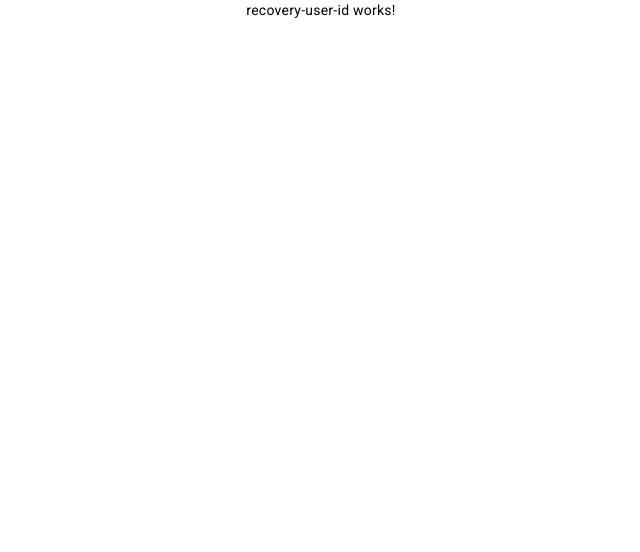
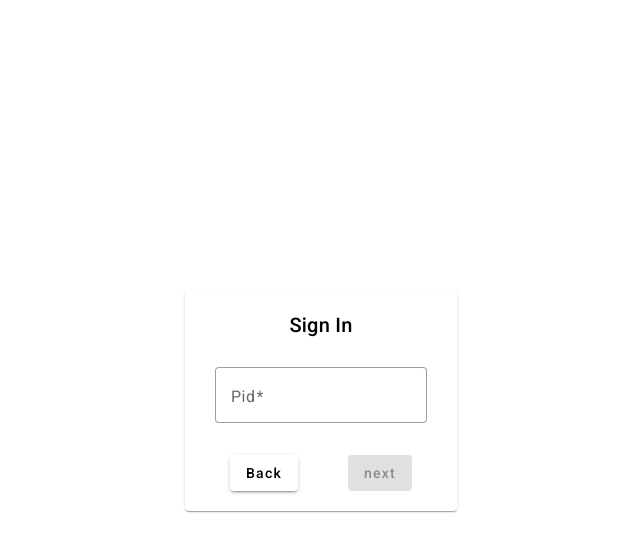
Before and after one commit to Akaki-Vashakidze/coach-console, an Angular app: page /auth/recovery1 in a window 1280 px wide. Shown: the top 552 px of the page, without its empty margins (319-959 px from the left). Built offline with nearby package versions, Linux system fonts and the light colour scheme.

Commit message:
sign in step 3

```diff
--- a/src/app/components/signIn/recovery-contact/recovery-contact.component.html
+++ b/src/app/components/signIn/recovery-contact/recovery-contact.component.html
@@ -1 +1,33 @@
-<p>recovery-contact works!</p>
+<mat-card class="auth-card">
+    <form [formGroup]="mobileForm" (ngSubmit)="sendCode()" novalidate>
+        <h2>Send Message</h2>
+        <div>{{userContactInfo?.phone}}</div>
+        <mat-form-field appearance="outline" class="full-width">
+            <mat-label>Enter Mobile number</mat-label>
+            <input matInput type="text" formControlName="mobileNumber" placeholder="Enter your username" />
+            <mat-error *ngIf="hasError('mobileNumber', 'required')">number is required.</mat-error>
+            <mat-error *ngIf="hasError('mobileNumber', 'minlength')">
+                Mobile number must be 9 characters long.
+            </mat-error>
+        </mat-form-field>
+        <button mat-raised-button color="primary" type="submit">
+            send code
+        </button>
+    </form>
+    <form [formGroup]="sendCodeForm" (ngSubmit)="onSubmit()" novalidate>
+        <mat-form-field appearance="outline" class="full-width">
+            <mat-label>Code</mat-label>
+            <input matInput type="text" formControlName="code" placeholder="Enter your username" />
+            <mat-error *ngIf="hasError('code', 'required')">Pid is required.</mat-error>
+            <mat-error *ngIf="hasError('code', 'minlength')">
+                Pid must be at least 3 characters long.
+            </mat-error>
+        </mat-form-field>
+        <button mat-raised-button color="primary" type="submit" [disabled]="sendCodeForm.invalid">
+            submit code
+        </button>
+        <a routerLink="/auth/recovery1">
+            <button mat-raised-button color="primary" type="button">back</button>
+        </a>
+    </form>
+</mat-card>
--- a/src/app/components/signIn/recovery-contact/recovery-contact.component.scss
+++ b/src/app/components/signIn/recovery-contact/recovery-contact.component.scss
@@ -0,0 +1,30 @@
+.auth-card {
+    padding: 20px;
+    position: absolute;
+    top: 50%;
+    left: 50%;
+    transform: translate(-50%,-50%);
+  }
+
+  form {
+    display: flex;
+    flex-direction: column;
+    justify-content: center;
+  }
+
+  h2 {
+    text-align: center;
+  }
+
+  mat-form-field {
+    margin: 10px;
+  }
+
+  .actionDiv {
+    display: flex;
+    justify-content: space-around;
+  }
+
+  button {
+    margin-bottom: 5px;
+  }
--- a/src/app/components/signIn/recovery-contact/recovery-contact.component.ts
+++ b/src/app/components/signIn/recovery-contact/recovery-contact.component.ts
@@ -1,12 +1,53 @@
-import { Component } from '@angular/core';
+import { CommonModule } from '@angular/common';
+import { Component, Input } from '@angular/core';
+import { ReactiveFormsModule, FormGroup, FormBuilder, Validators } from '@angular/forms';
+import { MatButtonModule } from '@angular/material/button';
+import { MatCardModule } from '@angular/material/card';
+import { MatFormFieldModule } from '@angular/material/form-field';
+import { MatInputModule } from '@angular/material/input';
+import { RouterModule, Router } from '@angular/router';
+import { UserType } from '../../../enums/enums';
+import { SignInService } from '../../../services/sign-in.service';
 
 @Component({
   selector: 'app-recovery-contact',
   standalone: true,
-  imports: [],
+  imports: [CommonModule, ReactiveFormsModule, MatCardModule, MatInputModule, MatFormFieldModule, MatButtonModule,RouterModule],
   templateUrl: './recovery-contact.component.html',
   styleUrl: './recovery-contact.component.scss'
 })
 export class RecoveryContactComponent {
+  sendCodeForm: FormGroup;
+  mobileForm: FormGroup;
+  userContactInfo!:{email:string, phone:string} | null;
+  constructor(private fb: FormBuilder, private _router:Router,private _signInService:SignInService) {
+    this.userContactInfo = JSON.parse(localStorage.getItem('recoveryContactInfo') || '');
+    this.sendCodeForm = this.fb.group({
+      code: ['', [Validators.required, Validators.minLength(3)]],
+    });
+    this.mobileForm = this.fb.group({
+      mobileNumber: ['', [Validators.required, Validators.minLength(3)]],
+    });
+  }
+
+  onSubmit(): void {
+    if (this.sendCodeForm.valid) {
+      console.log(this.sendCodeForm.value)
+      // this._signInService.recoverPasswordinit({...this.sendCodeForm.value, userType:UserType.COACH}).subscribe(item => {
+      //   console.log(item)
+      // })
+    } else {
+      console.error('Form is invalid');
+    }
+  }
+
+  hasError(controlName: string, error: string): boolean {
+    const control = this.sendCodeForm.get(controlName);
+    return control?.hasError(error) && control?.touched || false;
+  }
+
+  sendCode(){
+    console.log(this.mobileForm.value)
+  }
 
 }
--- a/src/app/components/signIn/recovery-user-id/recovery-user-id.component.html
+++ b/src/app/components/signIn/recovery-user-id/recovery-user-id.component.html
@@ -1 +1,25 @@
-<p>recovery-user-id works!</p>
+<mat-card class="auth-card">
+    <form [formGroup]="recoverPassWithIdForm" (ngSubmit)="onSubmit()" novalidate>
+        <h2>Sign In</h2>
+
+        <mat-form-field appearance="outline" class="full-width">
+            <mat-label>Pid</mat-label>
+            <input matInput type="text" formControlName="pidOrEmail" placeholder="Enter your username" />
+            <mat-error *ngIf="hasError('pidOrEmail', 'required')">Pid is required.</mat-error>
+            <mat-error *ngIf="hasError('pidOrEmail', 'minlength')">
+                Pid must be at least 3 characters long.
+            </mat-error>
+        </mat-form-field>
+
+        <div class="actionDiv">
+            <a routerLink="/auth/signIn">
+                <button mat-raised-button color="" type="button">Back
+                </button>
+            </a>
+
+            <button mat-raised-button color="primary" type="submit" [disabled]="recoverPassWithIdForm.invalid">
+                next
+            </button>
+        </div>
+    </form>
+</mat-card>
--- a/src/app/components/signIn/recovery-user-id/recovery-user-id.component.scss
+++ b/src/app/components/signIn/recovery-user-id/recovery-user-id.component.scss
@@ -0,0 +1,26 @@
+.auth-card {
+    padding: 20px;
+    position: absolute;
+    top: 50%;
+    left: 50%;
+    transform: translate(-50%,-50%);
+  }
+
+  form {
+    display: flex;
+    flex-direction: column;
+    justify-content: center;
+  }
+
+  h2 {
+    text-align: center;
+  }
+
+  mat-form-field {
+    margin: 10px;
+  }
+
+  .actionDiv {
+    display: flex;
+    justify-content: space-around;
+  }
--- a/src/app/components/signIn/recovery-user-id/recovery-user-id.component.ts
+++ b/src/app/components/signIn/recovery-user-id/recovery-user-id.component.ts
@@ -1,12 +1,45 @@
+import { CommonModule } from '@angular/common';
 import { Component } from '@angular/core';
+import { ReactiveFormsModule, FormGroup, FormBuilder, Validators } from '@angular/forms';
+import { MatButtonModule } from '@angular/material/button';
+import { MatCardModule } from '@angular/material/card';
+import { MatFormFieldModule } from '@angular/material/form-field';
+import { MatInputModule } from '@angular/material/input';
+import { RouterModule, Router } from '@angular/router';
+import { UserType } from '../../../enums/enums';
+import { SignInService } from '../../../services/sign-in.service';
+import { RecoveryContactComponent } from "../recovery-contact/recovery-contact.component";
 
 @Component({
   selector: 'app-recovery-user-id',
   standalone: true,
-  imports: [],
+  imports: [CommonModule, ReactiveFormsModule, MatCardModule, MatInputModule, MatFormFieldModule, MatButtonModule, RouterModule, RecoveryContactComponent],
   templateUrl: './recovery-user-id.component.html',
   styleUrl: './recovery-user-id.component.scss'
 })
 export class RecoveryUserIdComponent {
+  recoverPassWithIdForm: FormGroup;
+  constructor(private fb: FormBuilder, private _router:Router,private _signInService:SignInService) {
+    this.recoverPassWithIdForm = this.fb.group({
+      pidOrEmail: ['', [Validators.required, Validators.minLength(3)]],
+    });
+  }
+
+  onSubmit(): void {
+    if (this.recoverPassWithIdForm.valid) {
+      this._signInService.recoverPasswordinit({...this.recoverPassWithIdForm.value, userType:UserType.COACH}).subscribe(item => {
+        console.log(item)
+        localStorage.setItem('recoveryContactInfo',JSON.stringify(item))
+        this._router.navigate(['/auth/recovery2'])
+      })
+    } else {
+      console.error('Form is invalid');
+    }
+  }
+
+  hasError(controlName: string, error: string): boolean {
+    const control = this.recoverPassWithIdForm.get(controlName);
+    return control?.hasError(error) && control?.touched || false;
+  }
 
 }
--- a/src/app/components/signIn/sign-in/sign-in.component.html
+++ b/src/app/components/signIn/sign-in/sign-in.component.html
@@ -4,12 +4,7 @@
 
     <mat-form-field appearance="outline" class="full-width">
       <mat-label>Pid</mat-label>
-        <input
-          matInput
-          type="text"
-          formControlName="pidOrEmail"
-          placeholder="Enter your username"
-        />
+      <input matInput type="text" formControlName="pidOrEmail" placeholder="Enter your username" />
       <mat-error *ngIf="hasError('pidOrEmail', 'required')">Pid is required.</mat-error>
       <mat-error *ngIf="hasError('pidOrEmail', 'minlength')">
         Pid must be at least 3 characters long.
@@ -18,12 +13,7 @@
 
     <mat-form-field appearance="outline" class="full-width">
       <mat-label>Password</mat-label>
-        <input
-          matInput
-          type="password"
-          formControlName="password"
-          placeholder="Enter your password"
-        />
+      <input matInput type="password" formControlName="password" placeholder="Enter your password" />
       <mat-error *ngIf="hasError('password', 'required')">Password is required.</mat-error>
       <mat-error *ngIf="hasError('password', 'minlength')">
         Password must be at least 6 characters long.
@@ -31,21 +21,14 @@
     </mat-form-field>
 
     <div class="actionDiv">
-        <button
-        mat-raised-button
-        color="primary"
-        type="submit"
-        [disabled]="signInForm.invalid"
-      >
+      <button mat-raised-button color="primary" type="submit" [disabled]="signInForm.invalid">
         Login
       </button>
-      <button
-      mat-raised-button
-      color=""
-      type="button"
-    >
-      recover pass
-    </button>
+
+      <a routerLink="/auth/recovery1">
+        <button mat-raised-button color="" type="button">recover password</button>
+      </a>
+
     </div>
   </form>
 </mat-card>
--- a/src/app/interceptors/console-api-redirect.interceptor.ts
+++ b/src/app/interceptors/console-api-redirect.interceptor.ts
@@ -1,6 +1,6 @@
 
 import { HttpInterceptorFn } from '@angular/common/http';
-import { environment } from '../../environments/environment.prod';
+import { environment } from '../../environments/environment';
 
 export const consoleApiRedirectInterceptor: HttpInterceptorFn = (req, next) => {
   if (req.url.startsWith('/consoleApi/')) {
--- a/src/app/services/sign-in.service.ts
+++ b/src/app/services/sign-in.service.ts
@@ -1,7 +1,7 @@
 import { HttpClient } from '@angular/common/http';
 import { Injectable } from '@angular/core';
 import { map } from 'rxjs';
-import { LoginInfo, SessionData } from '../interfaces/interfaces';
+import { LoginInfo, PidOrMail, SessionData } from '../interfaces/interfaces';
 
 interface AuthResult { data: SessionData }
 
@@ -10,8 +10,9 @@ interface AuthResult { data: SessionData }
 })
 export class SignInService {
   session: SessionData | undefined;
-  constructor(private _http:HttpClient) { }
-     login(loginInfo: LoginInfo) {
+  constructor(private _http: HttpClient) { }
+
+  login(loginInfo: LoginInfo) {
     return this._http.post<{ result: AuthResult }>("/consoleApi/session/admin", { data: loginInfo }).pipe(map((res: { result: AuthResult }) => {
       if (res?.result?.data?.user) {
         this.session = res?.result?.data as SessionData;
@@ -23,4 +24,8 @@ export class SignInService {
   retrieveSession() {
     return this._http.get<any>("/consoleApi/session")
   }
+
+  recoverPasswordinit(info: PidOrMail) {
+    return this._http.post<any>('/consoleApi/user/recovery/init', { data: info })
+  }
 }
```
Lines whose indentation alone changed are shown as unchanged.
